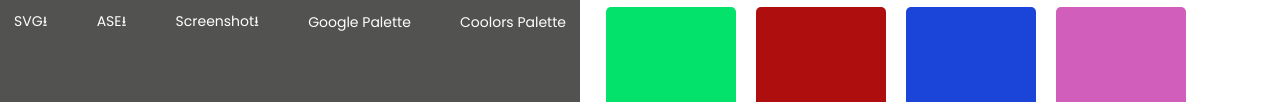
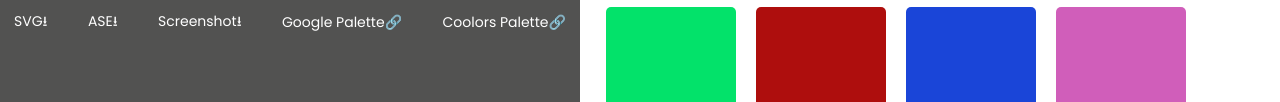
Before and after one commit to himani-mehra/color-palette, a website: page index.html in a window 1280 px wide. Shown: the part 493-595 px from the top of the page. Drawn offline with nearby package versions, Linux system fonts and the light colour scheme.

Commit message:
symbols added

```diff
--- a/index.html
+++ b/index.html
@@ -35,8 +35,8 @@
         <span class="clickable-text" id="download-button">SVG⭳</span>
         <span class="clickable-text" id="download-ase-button">ASE⭳</span>
         <span class="clickable-text" id="take-screenshot">Screenshot⭳</span>
-        <span class="clickable-text" id="google-palette-button">Google Palette</span>
-        <span class="clickable-text" id="generate-coolors-button">Coolors Palette</span>
+        <span class="clickable-text" id="google-palette-button">Google Palette🔗</span>
+        <span class="clickable-text" id="generate-coolors-button">Coolors Palette🔗</span>
 
       </div>
      <div class="last-sec">
```
